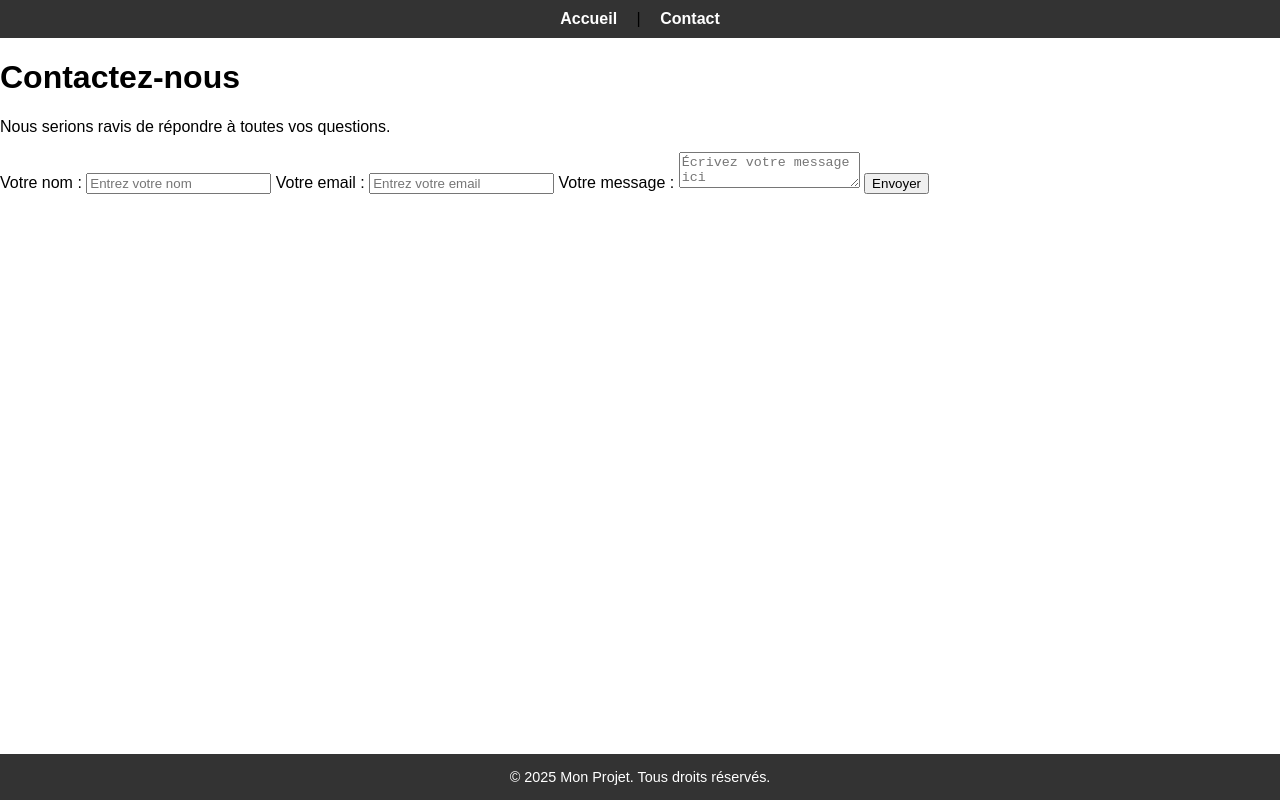
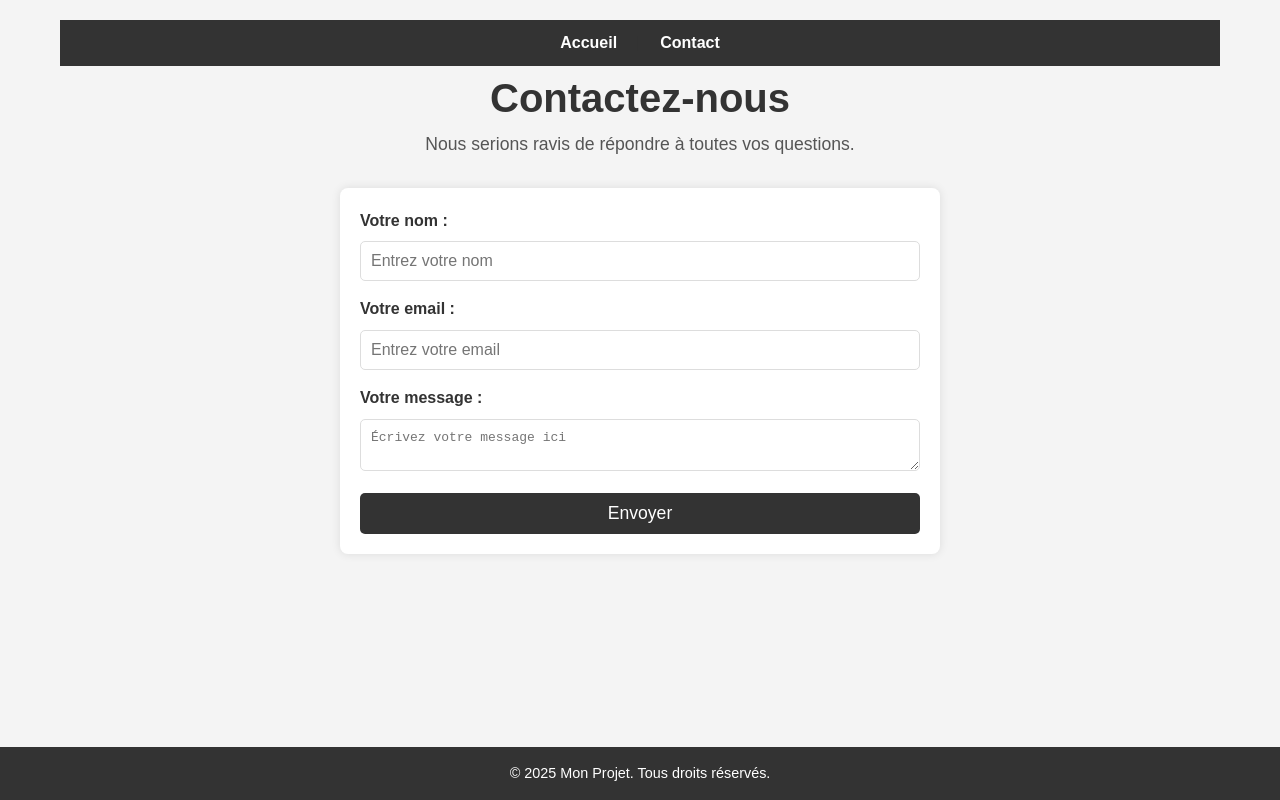
Before and after one commit to Bisso0288/projet1, a plain HTML site: page contact.html in a window 1280 px wide. Drawn offline with Linux system fonts and the light colour scheme.

Commit message:
Amelioration de CSS

```diff
--- a/style.css
+++ b/style.css
@@ -1,18 +1,23 @@
-/* Style de base */
-body {
-    font-family: Arial, sans-serif;
+* {
     margin: 0;
     padding: 0;
     box-sizing: border-box;
 }
 
-/* Contenu principal */
-.content {
-    padding: 20px;
-    min-height: calc(100vh - 60px); /* Pour que le contenu occupe tout l'espace sauf le pied de page */
+body {
+    font-family: Arial, sans-serif;
+    background-color: #f4f4f4;
+    color: #333;
+    line-height: 1.6;
+    padding-bottom: 50px;
 }
 
-/* Navigation */
+.container {
+    max-width: 1200px;
+    margin: 0 auto;
+    padding: 20px;
+}
+
 nav {
     background-color: #333;
     padding: 10px;
@@ -30,18 +35,72 @@ nav a:hover {
     text-decoration: underline;
 }
 
-/* Pied de page */
+header {
+    text-align: center;
+    margin-bottom: 30px;
+}
+
+header h1 {
+    font-size: 2.5em;
+    color: #333;
+}
+
+header p {
+    font-size: 1.1em;
+    color: #555;
+}
+
+.contact-form {
+    background-color: #fff;
+    padding: 20px;
+    border-radius: 8px;
+    box-shadow: 0 0 10px rgba(0, 0, 0, 0.1);
+    max-width: 600px;
+    margin: 0 auto;
+}
+
+.contact-form label {
+    display: block;
+    margin-bottom: 8px;
+    font-weight: bold;
+}
+
+.contact-form input, .contact-form textarea {
+    width: 100%;
+    padding: 10px;
+    margin-bottom: 15px;
+    border: 1px solid #ddd;
+    border-radius: 5px;
+    font-size: 1em;
+}
+
+.contact-form button {
+    width: 100%;
+    padding: 10px;
+    background-color: #333;
+    color: white;
+    font-size: 1.1em;
+    border: none;
+    border-radius: 5px;
+    cursor: pointer;
+}
+
+.contact-form button:hover {
+    background-color: #555;
+}
+
 footer {
     background-color: #333;
     color: white;
     text-align: center;
-    padding: 10px 0;
+    padding: 15px;
+    margin-top: 30px;
     position: fixed;
     bottom: 0;
     width: 100%;
-    font-size: 0.9em;
+    left: 0;
 }
 
 footer p {
-    margin: 5px;
+    font-size: 0.9em;
 }
```
